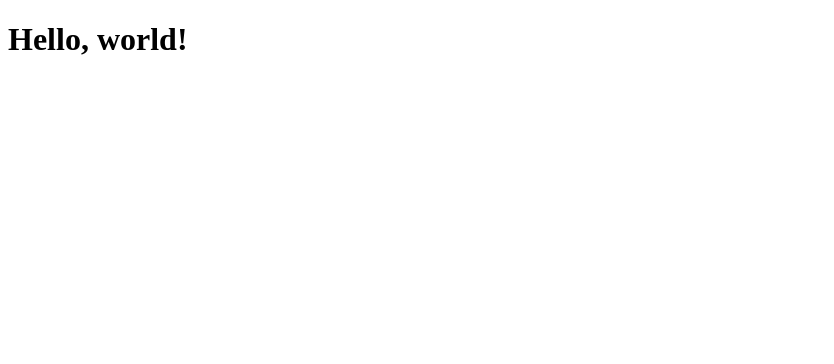
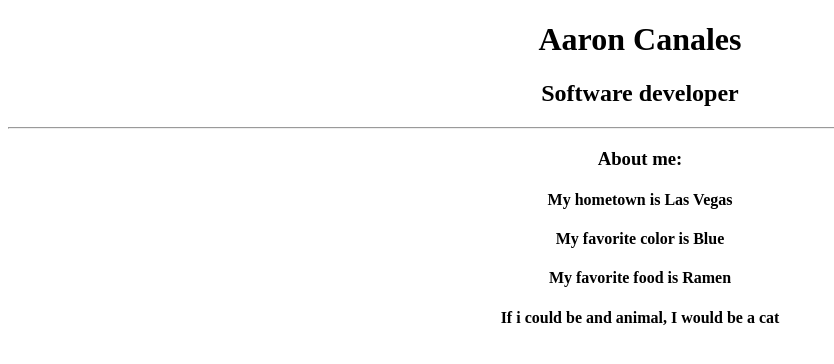
Before and after one commit to AaronCanales115/git_class1, a plain HTML site: page index.html in a window 1280 px wide. Shown: the whole page, without its empty margins (0-834 px from the left). Drawn offline with Linux system fonts and the light colour scheme.

Commit message:
added my info to index

```diff
--- a/index.html
+++ b/index.html
@@ -7,6 +7,15 @@
     <title>Document</title>
 </head>
 <body>
-    <h1>Hello, world!</h1>
+    <div align="center">
+        <h1>Aaron Canales</h1>
+        <h2>Software developer</h2>
+        <hr>
+        <h3>About me:</h3>
+        <h4>My hometown is Las Vegas</h4>
+        <h4>My favorite color is Blue</h4>
+        <h4>My favorite food is Ramen</h4>
+        <h4>If i could be and animal, I would be a cat</h4>
+    </div>
 </body>
 </html>
```
